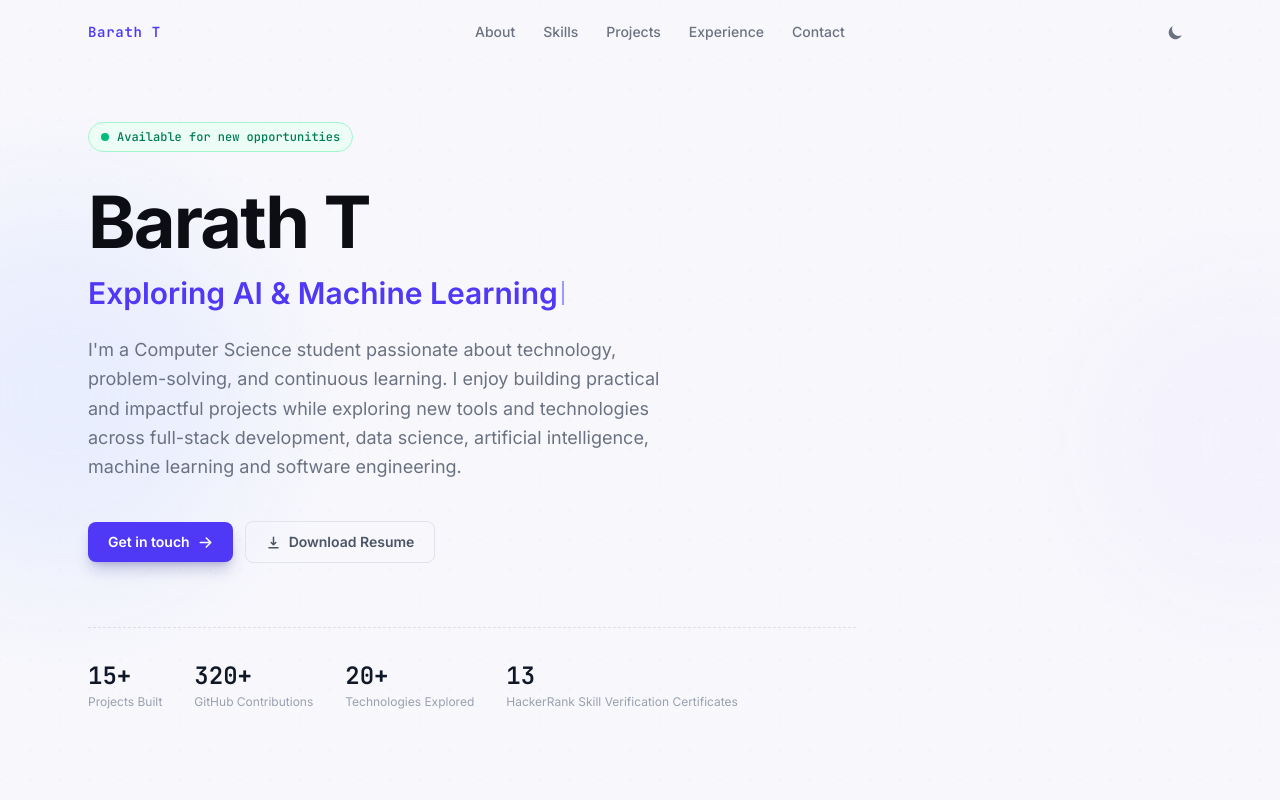
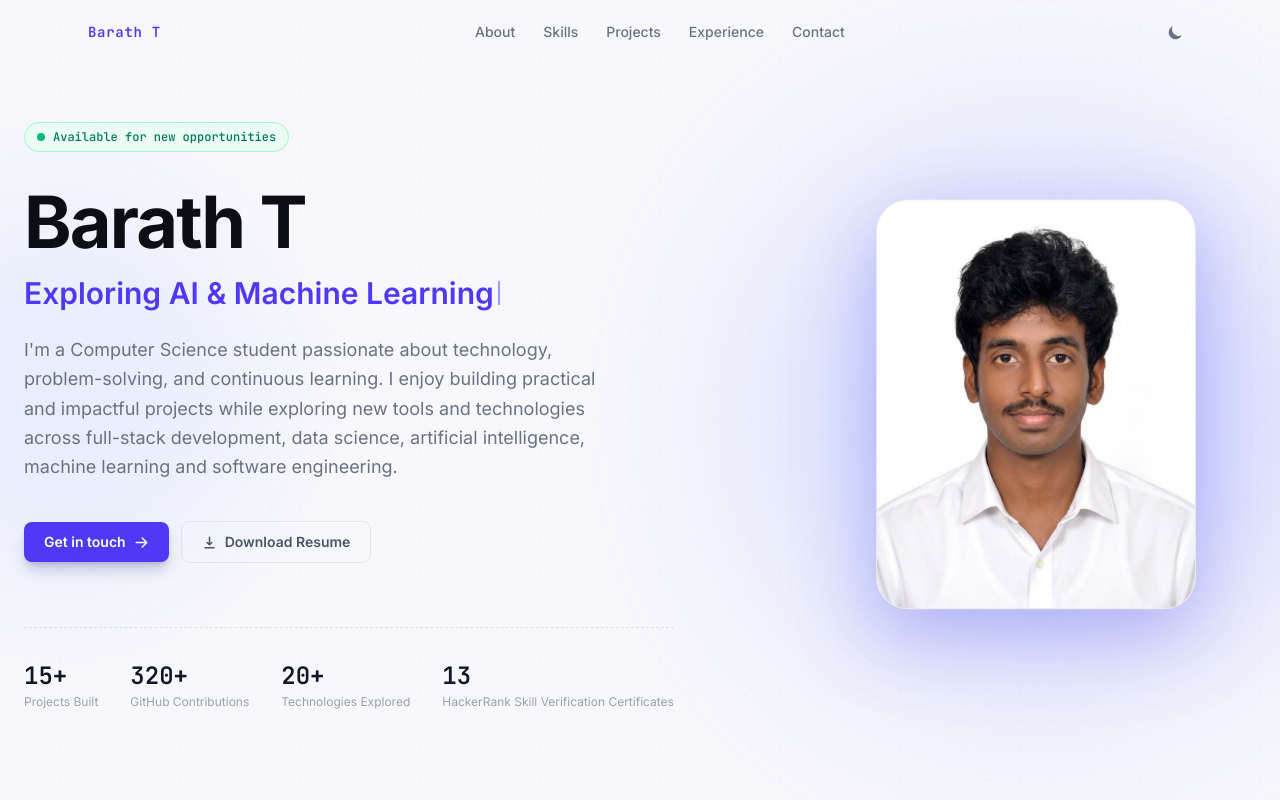
Before and after one commit to BarathThanigai/My_Portfolio_Website, a React (Vite) app: page / in a window 1280 px wide. Shown: the top 800 px of the page. Built offline with nearby package versions, Linux system fonts and the light colour scheme.

Commit message:
Adding image with effects to the page

```diff
--- a/src/components/Hero.jsx
+++ b/src/components/Hero.jsx
@@ -2,6 +2,7 @@ import { useEffect, useRef, useState } from 'react';
 import { motion } from 'framer-motion';
 import { useTheme } from '../context/ThemeContext';
 import { HiDownload, HiArrowRight } from 'react-icons/hi';
+import profile from "../assets/photo.jpeg";
 
 const TITLES = ['CSE student at VIT - Chennai', 'Exploring AI & Machine Learning', 'Creating Data-Driven Solutions', 'Building Scalable Software'];
 
@@ -95,8 +96,9 @@ export default function Hero() {
       <div className={`absolute top-1/4 -left-32 w-96 h-96 rounded-full blur-3xl pointer-events-none ${dark ? 'bg-indigo-900/20' : 'bg-indigo-100/60'}`} />
       <div className={`absolute bottom-1/4 -right-32 w-80 h-80 rounded-full blur-3xl pointer-events-none ${dark ? 'bg-violet-900/15' : 'bg-violet-100/40'}`} />
 
-      <div className="relative max-w-6xl mx-auto px-6 pt-24 pb-16 w-full">
-        <div className="max-w-3xl">
+      <div className="relative max-w-7xl mx-auto px-6 pt-24 pb-16 w-full">
+        <div className="flex items-center justify-between gap-12">
+          <div className="max-w-3xl">
           <motion.div initial={{ opacity: 0, y: 12 }} animate={{ opacity: 1, y: 0 }} transition={{ duration: 0.5, delay: 0.1 }} className="inline-flex items-center gap-2 mb-8">
             <span className={`flex items-center gap-2 px-3 py-1.5 rounded-full text-xs font-medium mono border ${dark ? 'bg-emerald-900/20 border-emerald-800/40 text-emerald-400' : 'bg-emerald-50 border-emerald-200 text-emerald-700'}`}>
               <span className="relative flex h-2 w-2">
@@ -140,8 +142,82 @@ export default function Hero() {
               </div>
             ))}
           </motion.div>
-        </div>
+                </div>
+
+        {/* Right Side Image */}
+        <motion.div
+  initial={{ opacity: 0, x: 40 }}
+  animate={{ opacity: 1, x: 0 }}
+  transition={{ duration: 0.8, delay: 0.4 }}
+  className="hidden lg:flex flex-1 justify-end -translate-x-15"
+>
+  <div className="relative">
+
+    {/* Large Background Glow */}
+    <div
+      className={`absolute
+    top-1/2
+    left-1/2
+    -translate-x-1/2
+    -translate-y-1/2
+    w-[500px]
+    h-[500px]
+    rounded-full
+    blur-[120px] ${
+        dark
+          ? "bg-indigo-500/35"
+          : "bg-indigo-300/50"
+      }`}
+    />
+
+    {/* Top Right Glow */}
+    <div
+      className={`absolute -top-6 -right-6 w-24 h-24 rounded-full blur-2xl ${
+        dark ? "bg-indigo-400/20" : "bg-indigo-200/30"
+      }`}
+    />
+
+    {/* Bottom Left Glow */}
+    <div
+      className={`absolute -bottom-6 -left-6 w-20 h-20 rounded-full blur-2xl ${
+        dark ? "bg-indigo-400/20" : "bg-indigo-200/30"
+      }`}
+    />
+
+    {/* Floating Photo */}
+    <motion.img
+      src={profile}
+      alt="Barath T"
+      animate={{
+        y: [0, -15, 0],
+      }}
+      transition={{
+        duration: 5,
+        repeat: Infinity,
+        ease: "easeInOut",
+      }}
+      className={`relative
+        w-[320px]
+        h-auto
+        rounded-[32px]
+        object-contain
+        hover:scale-[1.02]
+        transition-all
+        duration-500
+        shadow-[0_25px_80px_rgba(79,70,229,0.35)]
+        border
+        ${
+          dark
+            ? "border-white/10 bg-[#0E1017]"
+            : "border-gray-200 bg-white"
+        }
+      `}
+    />
+
+  </div>
+</motion.div>
       </div>
+    </div>
     </section>
   );
 }
```
Also changed, not shown: public/photo.jpeg (deleted), src/assets/photo.jpeg (added).
